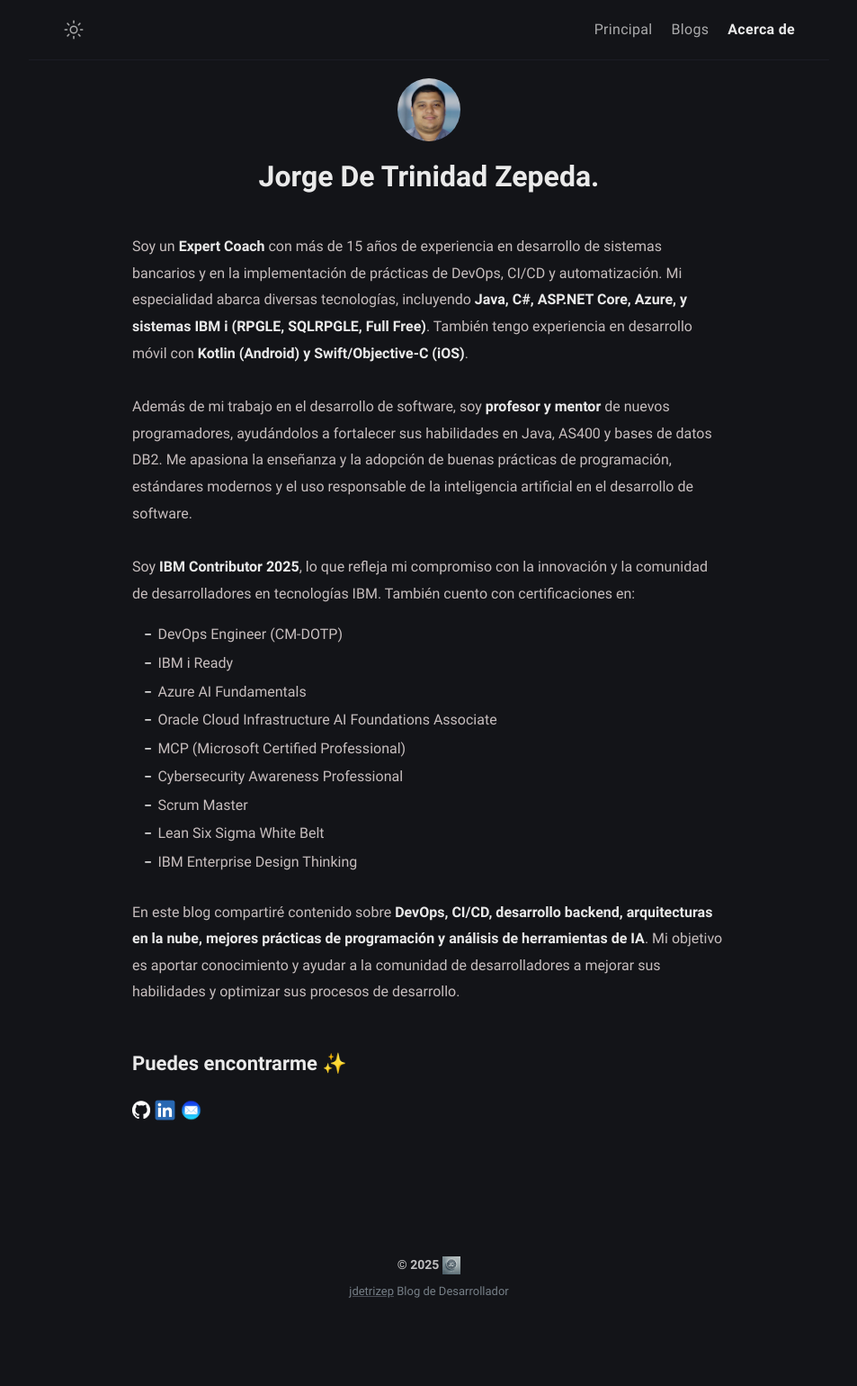
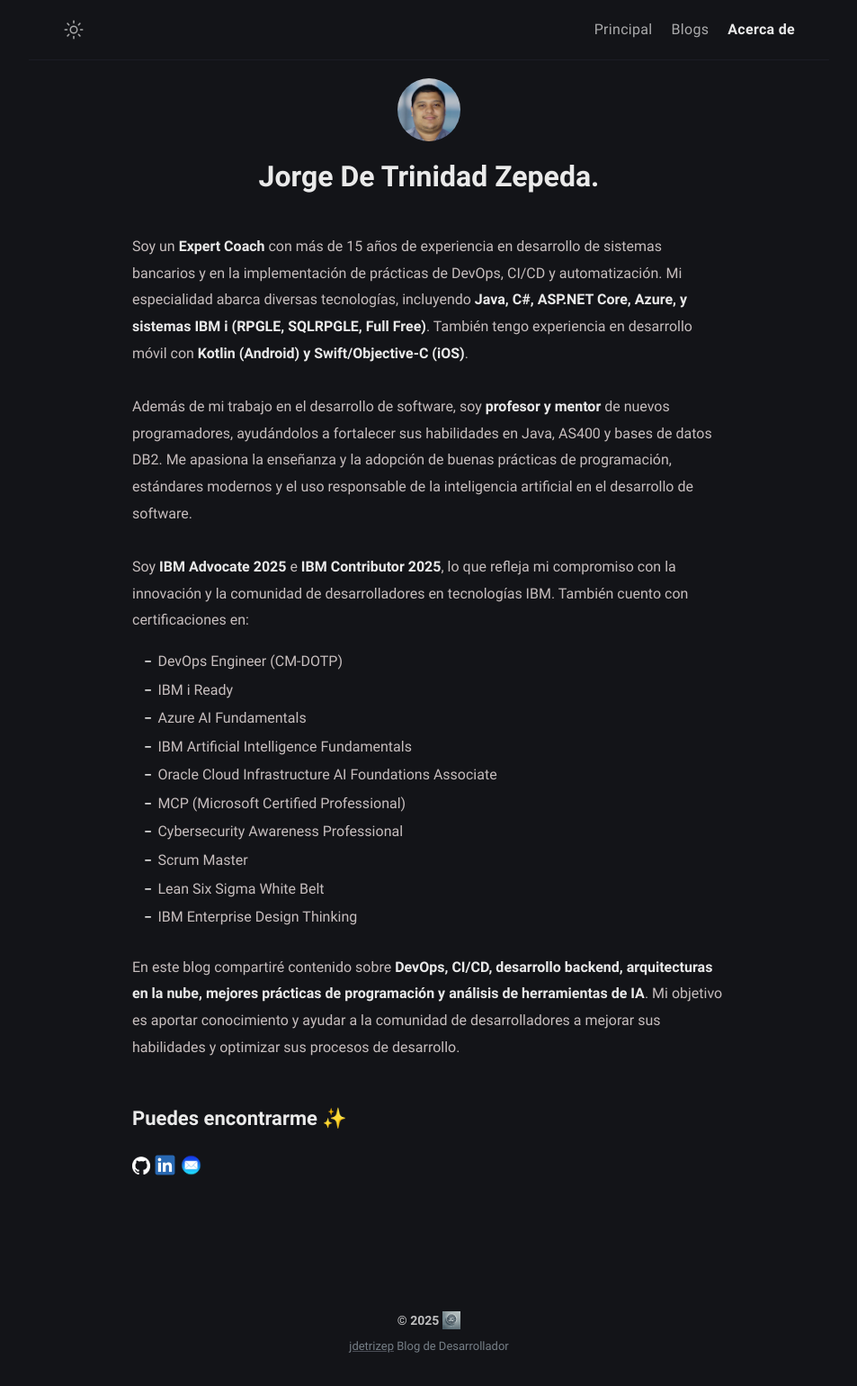
Before and after one commit to jdetrizep/jdetrizep.github.io, a Jekyll site: the page built from about.md, in a window 1280 px wide. Shown: the whole page at 90% size, without its empty margins (163-1116 px from the left). Built offline with Jekyll 4.4.1, drawn with Linux system fonts in a browser that asks for light colours; before the commit the page ends 1479 px from its top, so only the background shows below that.

Commit message:
Actualizar Acerca de... Se incluye la acreditación de IBM Advocate y se actualiza la información de contacto.

```diff
--- a/_config.yml
+++ b/_config.yml
@@ -3,7 +3,7 @@ title: Blog jdetrizep # site title
 description: >- # site description
   Este es un blog de tecnología, orientado para amantes de desarrollo y para compartir conocimiento adquiridos.
 lang: en-ES # default lang
-timezone: GMT-6 # set your timezone
+timezone: America/Costa_Rica # set your timezone
 image: assets/img/jdetri_logo_binary.jpg # Imagen para compartir en redes sociales
 repo: https://github.com/jdetrizep # site repo [optional]
 mode: dark # default theme "dark" | "light"
@@ -14,7 +14,7 @@ author:
   bio: >- # tell to the world
     Experto en desarrollo de sistemas bancarios con +16 años  de experiencia.
     Especializado en tecnologías móviles, backend y sistemas IBM i. <br>
-    <strong> IBM Contributor 2025 <strong> | Microsoft Certified Professional | Oracle Cloud Certified AI | Cybersecurity Awareness Professional |
+    <strong> IBM Advocate 2025 | IBM Contributor 2025 <strong> | Microsoft Certified Professional | Oracle Cloud Certified AI | Cybersecurity Awareness Professional |
     Lean Six Sigma White Belt | Certified Scrum Master | IBM Enterprise Design Thinking.
   username: jdetrizep # general username
   github: jdetrizep # github username
@@ -30,7 +30,7 @@ author:
 
 # URL settings
 url: "" #
-baseurl:
+baseurl: "" # leave it blank if not wish
 permalink: /:title/
 google_analytics: G-KQCBK0PDYH # leave it blank if not wish
 fb_appid:
--- a/about.md
+++ b/about.md
@@ -9,11 +9,12 @@ Soy un **Expert Coach** con más de 15 años de experiencia en desarrollo de sis
 
 Además de mi trabajo en el desarrollo de software, soy **profesor y mentor** de nuevos programadores, ayudándolos a fortalecer sus habilidades en Java, AS400 y bases de datos DB2. Me apasiona la enseñanza y la adopción de buenas prácticas de programación, estándares modernos y el uso responsable de la inteligencia artificial en el desarrollo de software.
 
-Soy **IBM Contributor 2025**, lo que refleja mi compromiso con la innovación y la comunidad de desarrolladores en tecnologías IBM. También cuento con certificaciones en:
+Soy **IBM Advocate 2025** e **IBM Contributor 2025**, lo que refleja mi compromiso con la innovación y la comunidad de desarrolladores en tecnologías IBM. También cuento con certificaciones en:
 <ul>
     <li>DevOps Engineer (CM-DOTP)</li>
     <li>IBM i Ready</li>
     <li>Azure AI Fundamentals</li>
+    <li>IBM Artificial Intelligence Fundamentals</li>
     <li>Oracle Cloud Infrastructure AI Foundations Associate</li>
     <li>MCP (Microsoft Certified Professional)</li>
     <li>Cybersecurity Awareness Professional</li>
```
